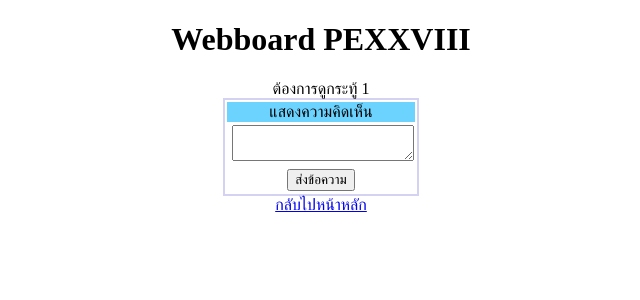
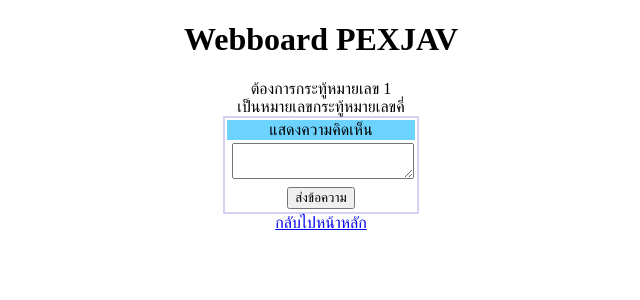
Before and after one commit to PEXXVIII/Webboard_ECT_PEX, a PHP site: page /post.php?id=1 in a window 1280 px wide. Shown: the top 300 px of the page, without its empty margins (319-959 px from the left). Run offline with PHP 8.4, Linux system fonts and the light colour scheme.

Commit message:
work 06
work 06

```diff
--- a/post.php
+++ b/post.php
@@ -6,12 +6,18 @@
     <title>Document</title>
 </head>
 <header>
-    <H1>Webboard PEXXVIII</H1>
+    <H1>Webboard PEXJAV</H1>
 </header>
 <body  style="text-align: center;">
     <?php
-    echo "ต้องการดูกระทู้ $_GET[id]";
-
+    $id = $_GET['id'];
+    if($id % 2 == 0){
+        echo "ต้องการกระทู้หมายเลข $id <br>";
+        echo "เป็นหมายเลขกระทู้หมายเลขคู่";
+    }else {
+        echo "ต้องการกระทู้หมายเลข $id <br>";
+        echo "เป็นหมายเลขกระทู้หมายเลขคี่";
+    }
     ?>
     <form>
     <table style="border: 2px solid #D4D2F2; width: auto;" align="center">
@@ -21,7 +27,7 @@
             <tr><td colspan="2" align="center"><input type="submit" value="ส่งข้อความ"></td></tr>
         </table>
     </form>
-    <a href="index.html">กลับไปหน้าหลัก</a>
+    <a href="index.php">กลับไปหน้าหลัก</a>
 
 </body>
 </html>
```
Also changed, not shown: index.php (renamed from index.html, +10 -3 lines), verify.php (+14 -3 lines).
